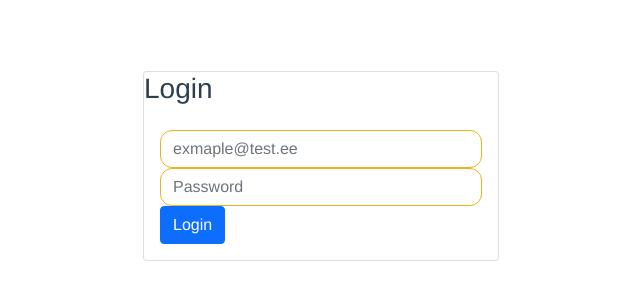
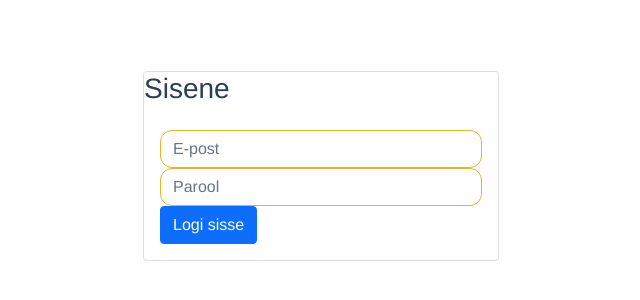
Before and after one commit to hannes-jeedas/dog-breed-explorer-vue, a Vue app: page /login in a window 1280 px wide. Shown: the part 234-534 px from the top of the page, without its empty margins (319-959 px from the left). Built offline with nearby package versions, Linux system fonts and the light colour scheme.

Commit message:
Update Login.vue

```diff
--- a/src/views/Login.vue
+++ b/src/views/Login.vue
@@ -6,7 +6,7 @@
     >
       <div class="col-4">
         <div class="card">
-          <h3>Login</h3>
+          <h3>Sisene</h3>
           <div class="card-body">
             <div class="form-group">
               <input
@@ -14,7 +14,7 @@
                 class="form-control"
                 name="email"
                 v-model="email"
-                placeholder="exmaple@test.ee"
+                placeholder="E-post"
               />
             </div>
             <div class="form-group">
@@ -23,11 +23,11 @@
                 class="form-control"
                 name="password"
                 v-model="password"
-                placeholder="Password"
+                placeholder="Parool"
               />
             </div>
             <button type="button" @click="login" class="btn btn-primary">
-              Login
+              Logi sisse
             </button>
           </div>
         </div>
```
